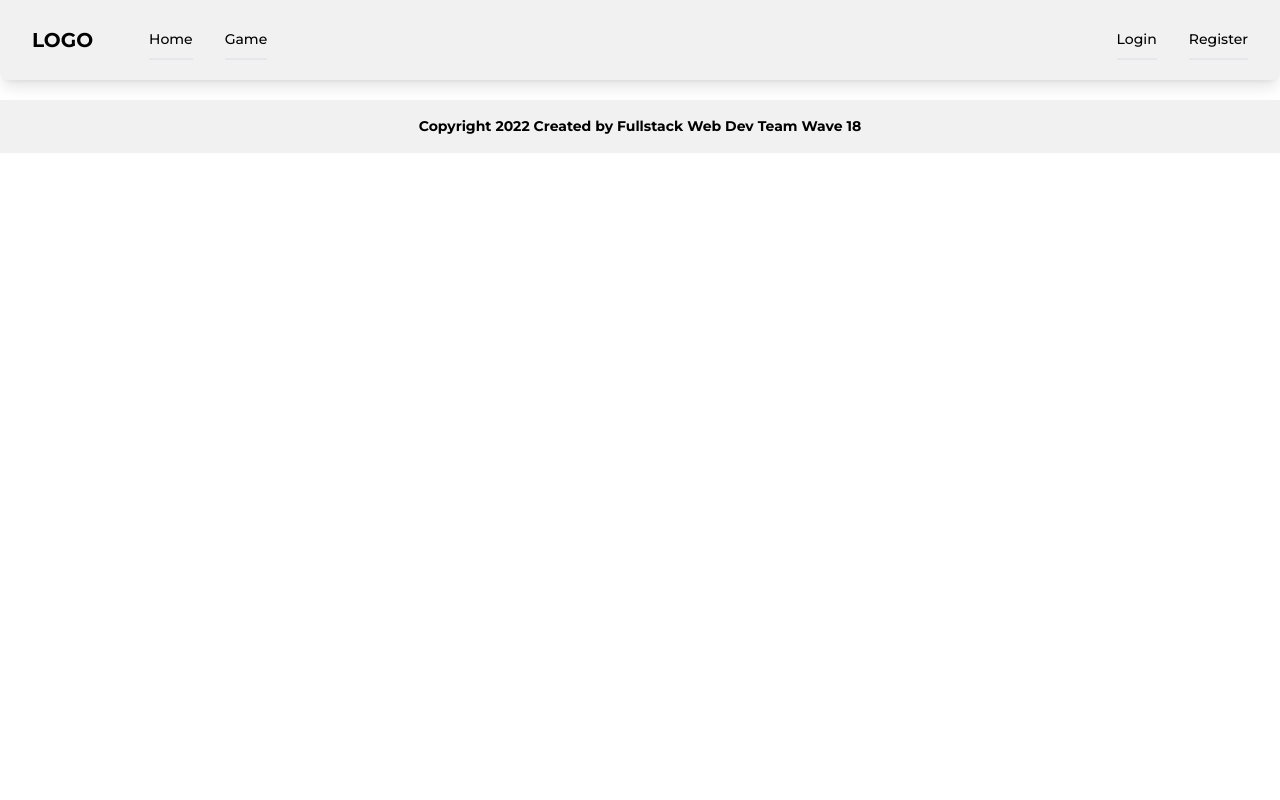
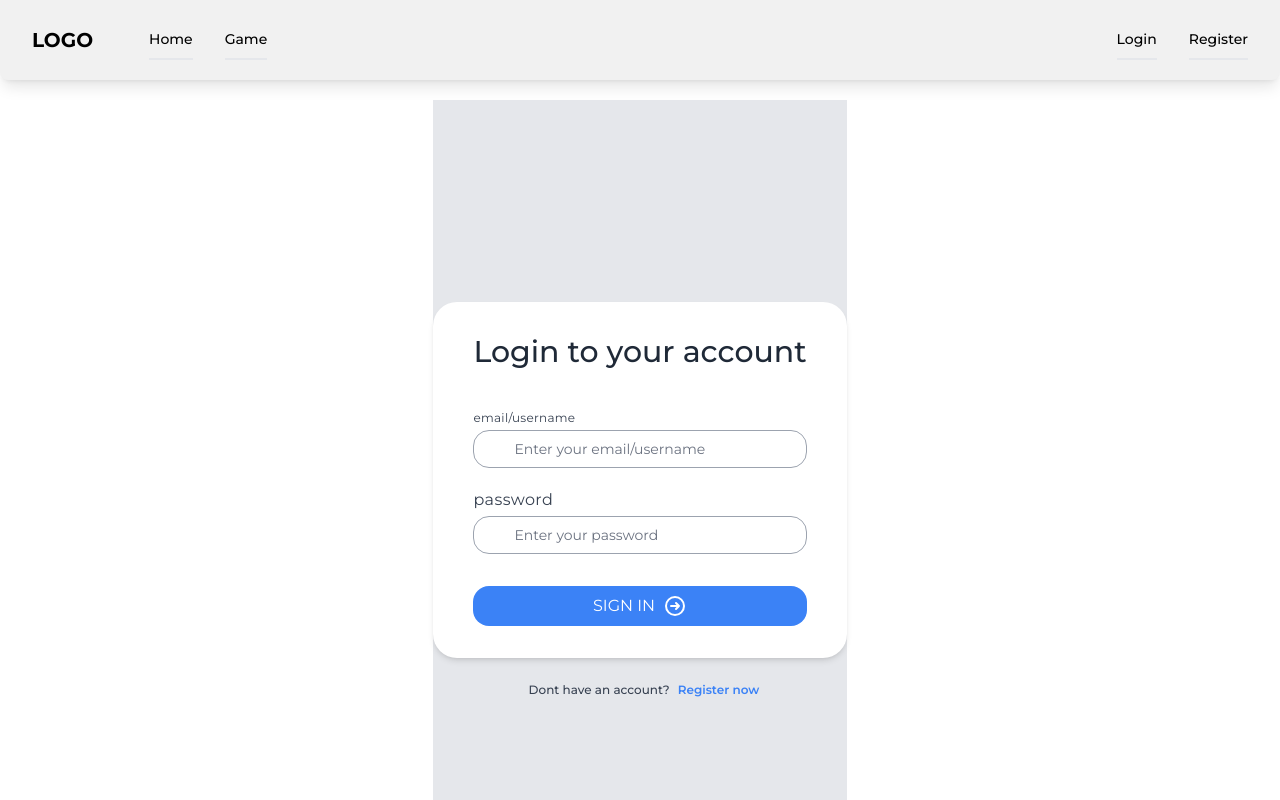
Before and after one commit to althafdaa/challenge-chapter-9, a React (Create React App) app: page /login in a window 1280 px wide. Shown: the top 800 px of the page. Built offline with nearby package versions, Linux system fonts and the light colour scheme.

Commit message:
login-feature:creating login page

```diff
--- a/src/App.jsx
+++ b/src/App.jsx
@@ -5,6 +5,7 @@
 import MainLayout from './layouts/MainLayout';
 import HalamanContoh from './pages/HalamanContoh';
 import Home from './pages/Home';
+import Login from './pages/Login';
 
 const App = () => {
   return (
@@ -14,6 +15,7 @@
         <Routes>
           <Route path="/" element={<Home />} />
           <Route path="/halaman-contoh" element={<HalamanContoh />} />
+          <Route path="/login" element={<Login />} />
         </Routes>
         <Footer />
       </BrowserRouter>
--- /dev/null
+++ b/src/components/LoginForm/index.jsx
@@ -0,0 +1,87 @@
+import React from 'react';
+
+const LoginForm = () => {
+    return (
+        <div className='min-h-screen flex flex-col items-center justify-center bg-gray-200'>
+            <div className='container flex flex-col bg-white shadow-md px-4 sm:px-6 md:px-8 lg:px-10 py-8 rounded-3xl w-50 max-w-md'>
+
+                <div className='font-medium self-center text-xl sm:text-3xl text-gray-800'>
+                    Login to your account
+                </div>
+
+                <div className='mt-10'>
+                    <form action='#'>
+                        <div className='flex flex-col mb-5'>
+                            <label htmlFor="username"
+                            className='mb-1 text-xs tracking-wide text-gray-700'>
+                                email/username
+                            </label>
+                            <div className='relative'>
+                                <div className='inline-flex items-center justify-center absolute left-0 top-0 h-full w-10 text-gray-400'>
+                                </div>
+                                <input
+                                 type="text"
+                                 name='username'
+                                 className='text-sm placeholder-gray-500 pl-10 pr-4 rounded-2xl border border-gray-400 w-full py-2 focus:outline-none focus:border-blue-400'
+                                 placeholder='Enter your email/username'/>
+                            </div>
+                        </div>
+                        <div className='flex flex-col mb-6'>
+                            <label htmlFor="password"
+                            className='mb-1 text-sx tracking-wide text-gray-700'>
+                                password
+                            </label>
+                            <div className='relative'>
+                                <div className='inline-flex items-center justify-center absolute left-0 top-0 h-full w-10 text-gray-400'>
+                                </div>
+                                <input
+                                 type="password"
+                                 name='password'
+                                 className='text-sm placeholder-gray-500 pl-10 pr-4 rounded-2xl border border-gray-400 w-full py-2 focus:outline-none focus:border-blue-400'
+                                 placeholder='Enter your password'/>
+                            </div>
+                        </div>
+                        <div className='flex w-full'>
+                            <button
+                            type='sumbit'
+                            className='flex mt-2 items-center justify-center focus:outline-none text-white text-sm sm:text-base bg-blue-500 hover:bg-blue-600 rounded-2xl py-2 w-full transition duration-150 ease-in'>
+                                <span className='mr-2 uppercase'>
+                                    sign in
+                                </span>
+                                <span>
+                                <svg
+                                class="h-6 w-6"
+                                fill="none"
+                                stroke-linecap="round"
+                                stroke-linejoin="round"
+                                stroke-width="2"
+                                viewBox="0 0 24 24"
+                                stroke="currentColor"
+                              >
+                                  <path d="M13 9l3 3m0 0l-3 3m3-3H8m13 0a9 9 0 11-18 0 9 9 0 0118 0z"/>
+                                </svg>
+                                </span>
+                            </button>
+                        </div>
+                    </form>
+                </div>
+            </div>
+            <div className='flex justify-center items-center mt-6'>
+                <a
+                href="/register"
+                className='inline-flex items-center text-gray-700 font-medium text-xs text-center'>
+                    <span className='ml-2'>
+                        Dont have an account?
+                        <a
+                        href="/register"
+                        className='text-xs ml-2 text-blue-500 font-semibold'>
+                            Register now
+                        </a>
+                    </span>
+                </a>
+            </div>
+        </div>
+    )
+}
+
+export default LoginForm
--- /dev/null
+++ b/src/pages/Login/index.jsx
@@ -0,0 +1,12 @@
+import React from "react";
+import LoginForm from "../../components/LoginForm";
+
+const Login = () => {
+    return (
+        <main className="mx-auto relative">
+            <LoginForm  />
+        </main>
+    );
+};
+
+export default Login;
```
